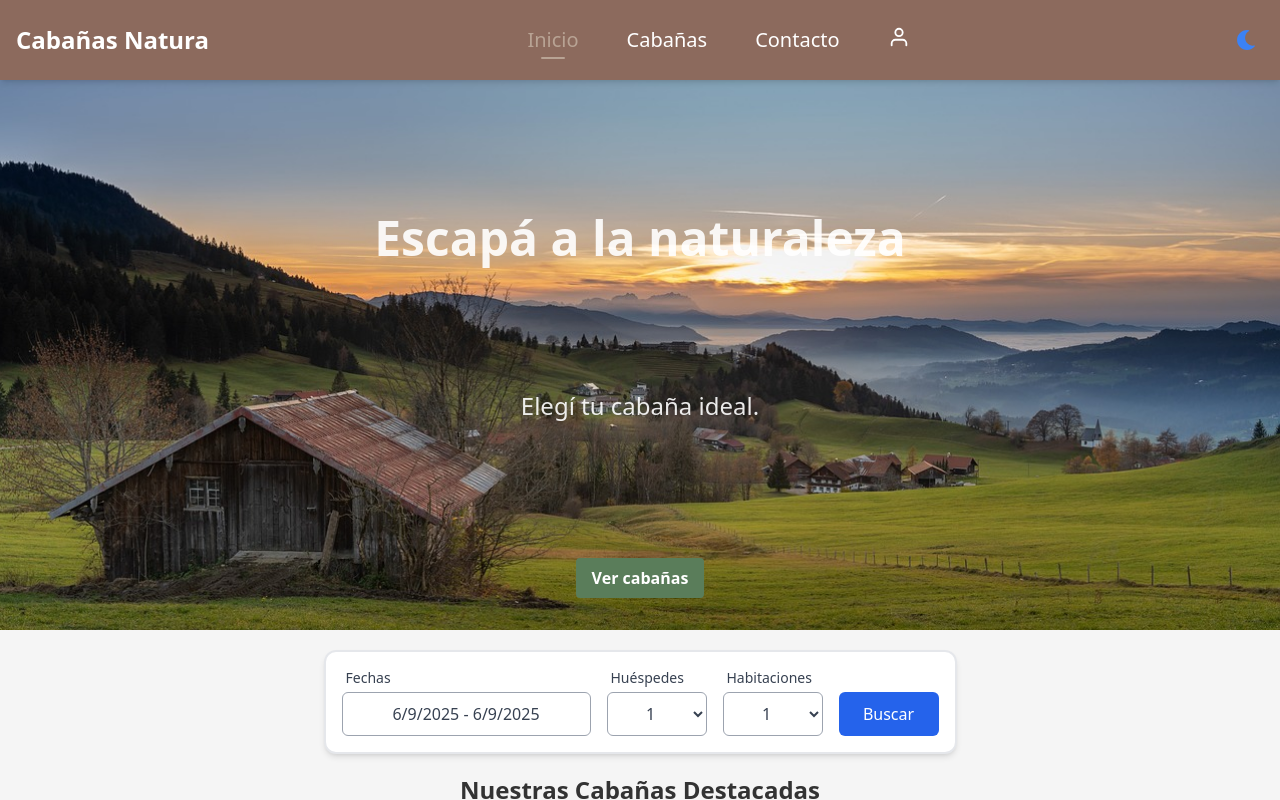
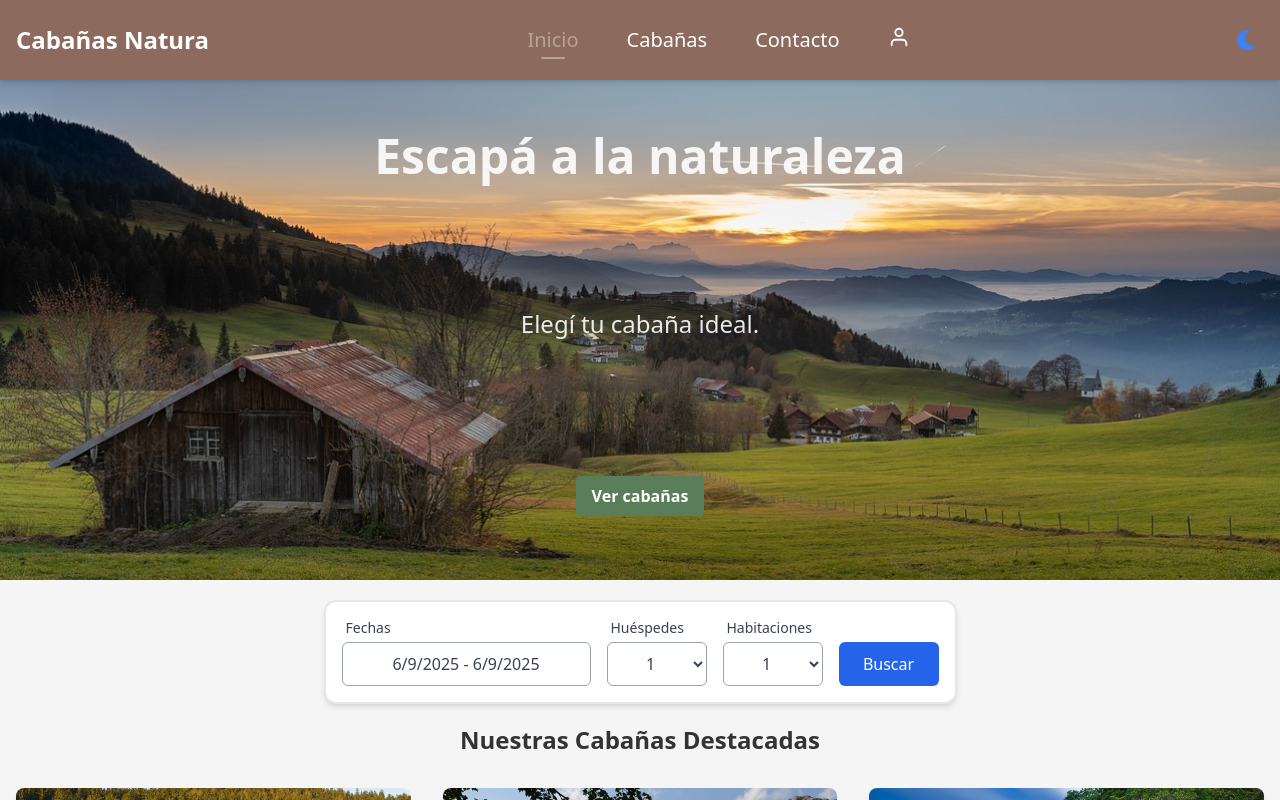
Before and after one commit to OLuciani/cabin-rentals-frontend, a Next.js app: page / in a window 1280 px wide. Built offline with nearby package versions, Linux system fonts and the light colour scheme; no server answers.

Commit message:
feat(home): ajusta padding en sección Hero para mejorar visualización del filtro en producción
Se reemplazó `mb` por `pb` en el contenedor absoluto del texto en la portada,
mejorando la posición del componente DateFilter especialmente en pantallas medianas (notebook).

```diff
--- a/src/app/page.tsx
+++ b/src/app/page.tsx
@@ -23,7 +23,7 @@ export default function Home() {
   return (
     <div className="text-textPrimary dark:text-darkText pb-10">
       {/* Hero Section */}
-      <section className="relative w-screen h-[300px] sm:h-[360px] md:h-[475px] xl:h-[550px] xxxl:h-[730px] overflow-hidden">
+      <section className="relative w-screen h-[300px] sm:h-[360px] md:h-[475px] xl:h-[500px] xxxl:h-[680px] overflow-hidden">
         {/* Imagen para móviles (hasta md) */}
         <div className="absolute inset-0 lg:hidden">
           <Image
@@ -50,7 +50,9 @@ export default function Home() {
         </div>
 
         {/* Texto centrado encima de la imagen */}
-        <div className="absolute sm:mt-0 inset-0 bg-opacity-40 flex flex-col items-center justify-end mb-52 sm:mb-56 md:mb-80 lg:mb-8">
+        {/* <div className="absolute sm:mt-0 inset-0 bg-opacity-40 flex flex-col items-center justify-end mb-52 sm:mb-56 md:mb-80 lg:mb-8"> */}
+        <div className="absolute inset-0 bg-opacity-40 flex flex-col items-center justify-end pb-52 sm:pb-52 md:pb-72 lg:pb-20 xl:pb-16">
+
           {/* <div className="text-center text-white flex flex-col items-center justify-center gap-3 sm:gap-11 md:gap-12 lg:gap-14 xl:gap-16"> */}
           <div className="text-center text-white/90 flex flex-col items-center justify-center gap-3 sm:gap-11 md:gap-12 lg:gap-24 xl:gap-28 xxxl:gap-40">
 
```
